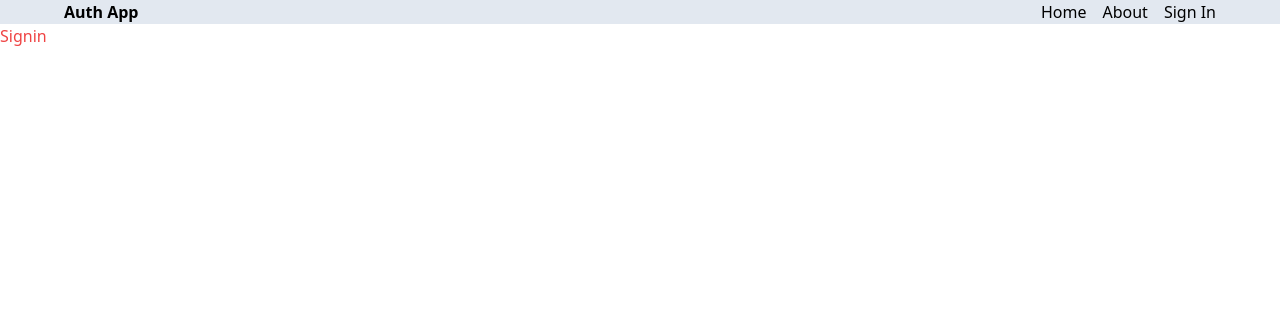
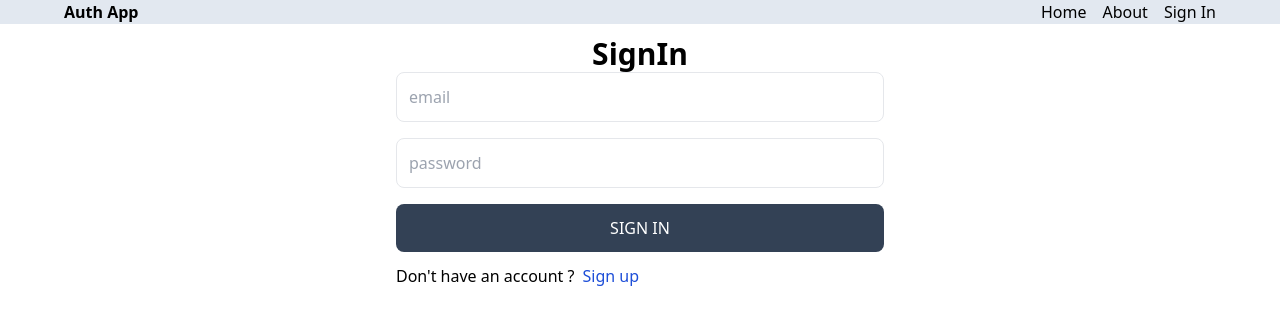
Before and after one commit to aunglynn550/mern-auth, a React (Vite) app in the folder client/: page /sign-in in a window 1280 px wide. Shown: the top 324 px of the page. Built offline with nearby package versions, Linux system fonts and the light colour scheme.

Commit message:
complete sign in page functionality

```diff
--- a/client/src/pages/SignIn.jsx
+++ b/client/src/pages/SignIn.jsx
@@ -1,5 +1,74 @@
-import React from "react"
+import React, { useState } from "react"
+import { Link, useNavigate } from "react-router-dom"
 
-export default function SignIn(){
-  return <h1 className="text-red-500">Signin</h1>
+
+export default function SignUp(){
+
+  const [formData, setFormData] = useState({});
+  const [error, setError] = useState(null);
+  const [loading, setLoading] = useState(false);
+  const navigate = useNavigate();
+
+  const handleChange = (e) => {
+    setFormData({
+      ...formData,
+      [e.target.id] : e.target.value,
+    })
+  }
+
+  const handleSubmit = async(e) => {
+    e.preventDefault();
+    try{
+          setLoading(true)
+          const res = await fetch('/api/auth/signin', {
+            method : 'POST',
+            headers : {
+              'Content-Type' : 'application/json',
+            },
+            body : JSON.stringify(formData),
+          });
+          const data = await res.json();
+          if(data.success === false){
+            setError(data.message);
+            setLoading(false);
+            return;
+          }
+          console.log(data)
+          setLoading(false);
+          setError(null)
+          navigate('/')
+
+    }catch(error){
+          setError(error.message);
+          setLoading(false);
+    }
+
+  }
+
+
+
+  return(
+    <div className="p-3 max-w-lg mx-auto">
+       <h1 className="text-3xl text-center font-semibold">SignIn</h1>
+        <form onSubmit={handleSubmit} className="flex flex-col gap-4">
+          <input type="email" placeholder="email" className="border p-3 rounded-lg" id="email" onChange={handleChange}/>
+          <input type="password" placeholder="password" className="border p-3 rounded-lg" id="password" onChange={handleChange}/>
+          <button disabled={loading} className="bg-slate-700
+             text-white p-3 rounded-lg
+              uppercase hover:opacity-95
+              disabled:opacity-80">
+                {loading ? 'Loading...' : 'Sign In'}
+              </button>
+        </form>
+        <div className="flex gap-2 mt-3">
+          <p>Don't have an account ?</p>
+          <Link to={"/sign-up"}>
+            <span className="text-blue-700">Sign up</span>
+          </Link>
+        </div>
+        {error && <p className="text-red-500 mt-5">{error}</p>}
+    </div>
+
+     )
+
 }
```
